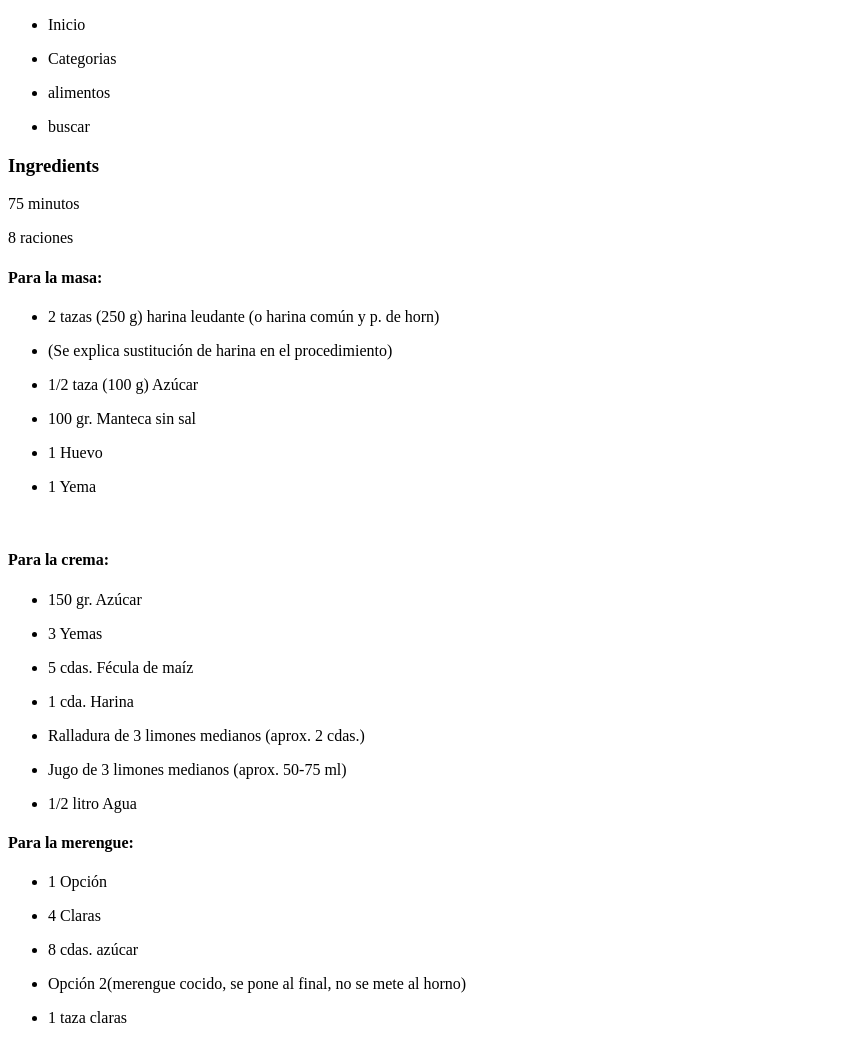
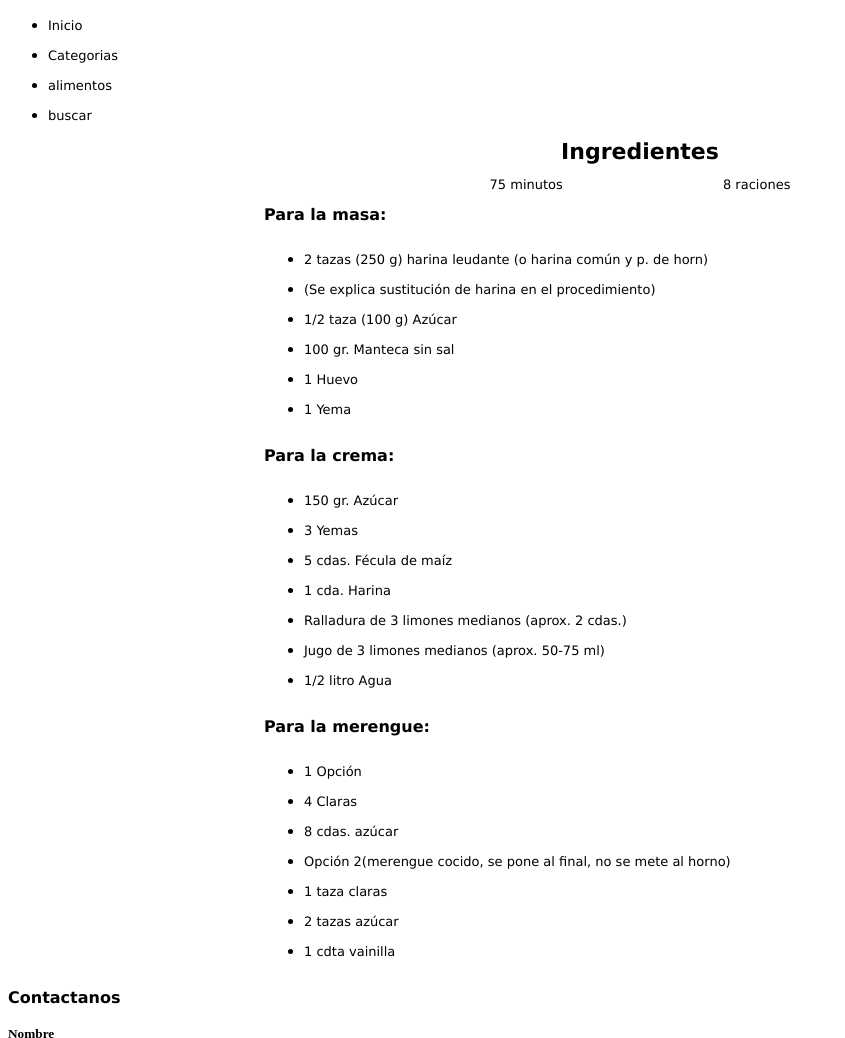
Before and after one commit to LeandroViggiano/DevPlace-clase-2, a plain HTML site: page index.html in a window 1280 px wide. Shown: the top 1038 px of the page, without its empty margins (0-845 px from the left). Drawn offline with Linux system fonts and the light colour scheme.

Commit message:
ccs del main terminado

```diff
--- a/index.html
+++ b/index.html
@@ -1,5 +1,6 @@
 <!DOCTYPE html>
 <html lang="en">
+
 <head>
     <meta charset="UTF-8">
     <meta http-equiv="X-UA-Compatible" content="IE=edge">
@@ -7,52 +8,105 @@
     <link rel="stylesheet" href="./style.css">
     <title>Document</title>
 </head>
+
 <body>
     <header>
         <div>
-            <ul>
-                <li><p>Inicio</p></li>
-                <li><p>Categorias</p></li>
-                <li><p>alimentos</p></li>
-                <li><p>buscar</p></li>
+            <ul class="navegador">
+                <li>
+                    <p>Inicio</p>
+                </li>
+                <li>
+                    <p>Categorias</p>
+                </li>
+                <li>
+                    <p>alimentos</p>
+                </li>
+                <li>
+                    <p>buscar</p>
+                </li>
             </ul>
         </div>
     </header>
     <main>
-        <h3>Ingredients</h3>
-        <p>75 minutos</p>
-        <p>8 raciones</p>
+        <div class="ingredientes">
+            <h3>Ingredientes</h3>
+            <div class="tiempo">
+                <p>75 minutos</p>
+                <p>8 raciones</p>
+            </div>
+        </div>
         <h4>Para la masa:</h4>
         <ul>
-            <li><p>2 tazas (250 g) harina leudante (o harina común y p. de horn)</p></li>
-            <li><p>(Se explica sustitución de harina en el procedimiento)</p></li>
-            <li><p>1/2 taza (100 g) Azúcar</p></li>
-            <li><p>100 gr. Manteca sin sal</p></li>
-            <li><p>1 Huevo</p></li>
-            <li><p>1 Yema</p></li>
+            <li>
+                <p>2 tazas (250 g) harina leudante (o harina común y p. de horn)</p>
+            </li>
+            <li>
+                <p>(Se explica sustitución de harina en el procedimiento)</p>
+            </li>
+            <li>
+                <p>1/2 taza (100 g) Azúcar</p>
+            </li>
+            <li>
+                <p>100 gr. Manteca sin sal</p>
+            </li>
+            <li>
+                <p>1 Huevo</p>
+            </li>
+            <li>
+                <p>1 Yema</p>
+            </li>
         </ul>
-        <br>
+
         <h4>Para la crema:</h4>
         <ul>
-            <li><p>150 gr. Azúcar</p></li>
-            <li><p>3 Yemas</p></li>
-            <li><p>5 cdas. Fécula de maíz</p></li>
-            <li><p>1 cda. Harina</p></li>
-            <li><p>Ralladura de 3 limones medianos (aprox. 2 cdas.)</p></li>
-            <li><p>Jugo de 3 limones medianos (aprox. 50-75 ml)</p></li>
-            <li><p>1/2 litro Agua</p></li>
+            <li>
+                <p>150 gr. Azúcar</p>
+            </li>
+            <li>
+                <p>3 Yemas</p>
+            </li>
+            <li>
+                <p>5 cdas. Fécula de maíz</p>
+            </li>
+            <li>
+                <p>1 cda. Harina</p>
+            </li>
+            <li>
+                <p>Ralladura de 3 limones medianos (aprox. 2 cdas.)</p>
+            </li>
+            <li>
+                <p>Jugo de 3 limones medianos (aprox. 50-75 ml)</p>
+            </li>
+            <li>
+                <p>1/2 litro Agua</p>
+            </li>
         </ul>
 
         <h4>Para la merengue:</h4>
         <ul>
-            <li><p>1 Opción</p></li>
-            <li><p>4 Claras</p></li>
-            <li><p>8 cdas. azúcar</p></li>
-            <li><p>Opción 2(merengue cocido, se pone al final, no se mete al horno)</p></li>
-            <li><p>1 taza claras</p></li>
-            <li><p>2 tazas azúcar</p></li>
-            <li><p>1 cdta vainilla
-            </p></li>
+            <li>
+                <p>1 Opción</p>
+            </li>
+            <li>
+                <p>4 Claras</p>
+            </li>
+            <li>
+                <p>8 cdas. azúcar</p>
+            </li>
+            <li>
+                <p>Opción 2(merengue cocido, se pone al final, no se mete al horno)</p>
+            </li>
+            <li>
+                <p>1 taza claras</p>
+            </li>
+            <li>
+                <p>2 tazas azúcar</p>
+            </li>
+            <li>
+                <p>1 cdta vainilla
+                </p>
+            </li>
         </ul>
     </main>
     <footer>
@@ -62,4 +116,5 @@
         <input type="text">
     </footer>
 </body>
+
 </html>
--- a/style.css
+++ b/style.css
@@ -0,0 +1,50 @@
+main{
+
+    display: flex;
+    flex-direction: column;
+    margin-left: 20vw;
+    margin-right: 20vw;
+}
+p{
+    font-family: Verdana, Geneva, Tahoma, sans-serif;
+    font-size: 13px;
+}
+h3 {
+    font-family: Verdana, Geneva, Tahoma, sans-serif;
+    display: flex;
+    justify-content: center;
+
+    font-size: 22px;
+    padding: 0;
+    margin: 0;
+}
+h4{
+    font-size: 16px;
+    font-family: Verdana, Geneva, Tahoma, sans-serif;
+    height: 16px;
+    padding: 0;
+    margin: 0;
+}
+
+.ingredientes {
+    font-family: Verdana, Geneva, Tahoma, sans-serif;
+    display: flex;
+    justify-content: center;
+    flex-direction: column;
+    width: 100%;
+    font-size: 10px;
+    padding: 0;
+    margin: 0;
+}
+
+.tiempo {
+    font-family: Verdana, Geneva, Tahoma, sans-serif;
+    display: flex;
+    justify-content: space-between;
+    flex-direction: row;
+
+    margin-left: 30%;
+    margin-right: 30%;
+    font-size: 12px;
+
+}
```
